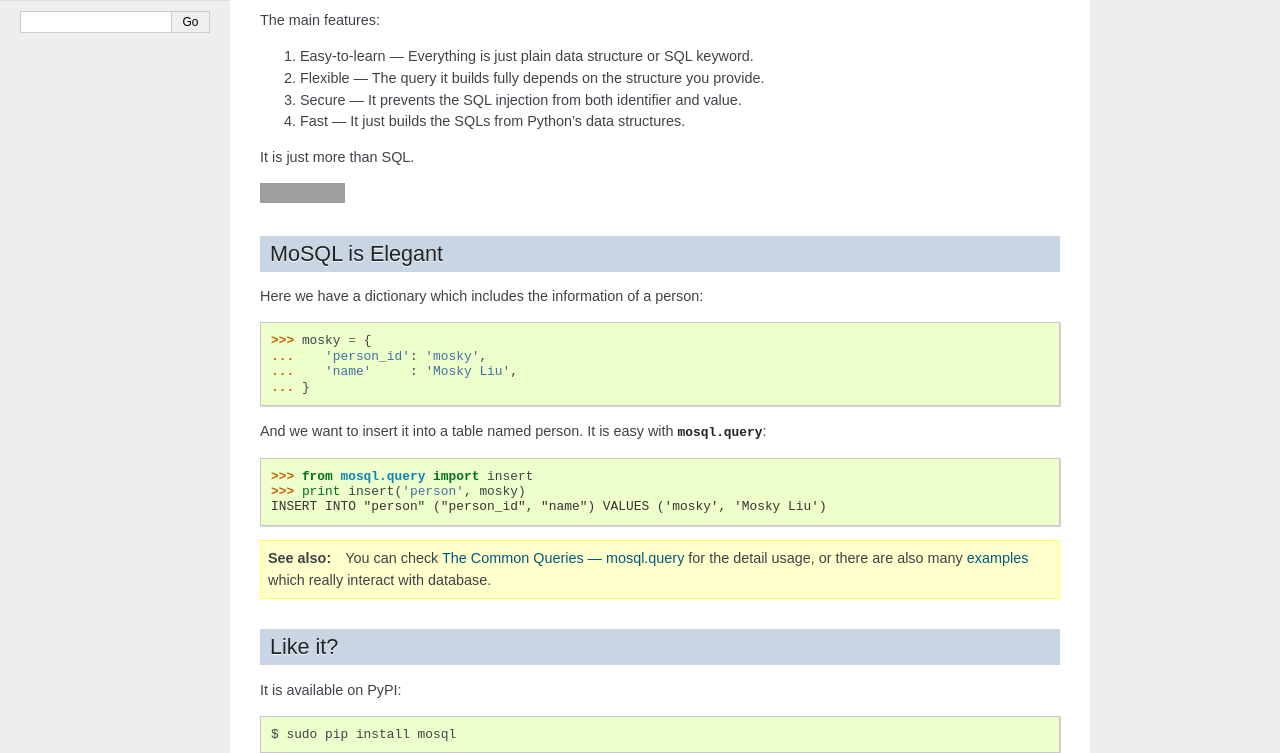
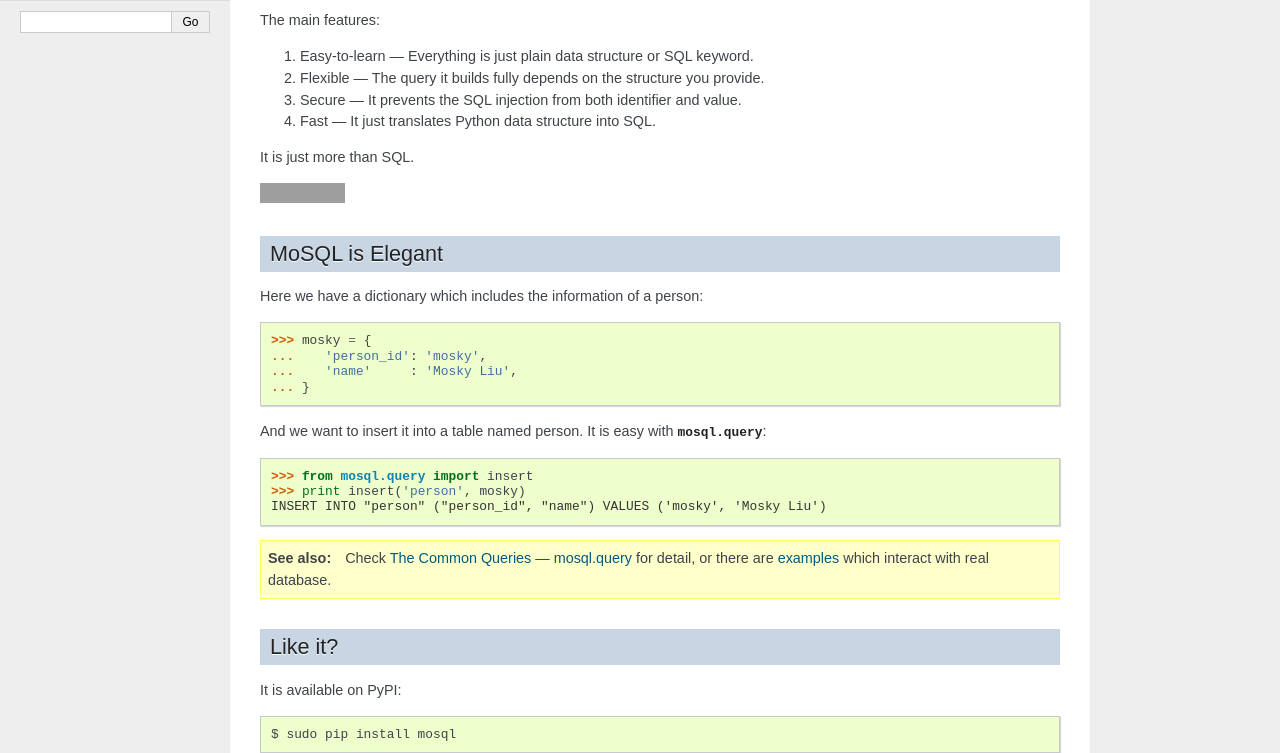
Before and after one commit to moskytw/mosql, a Sphinx documentation site: the page built from docs/index.rst, in a window 1280 px wide and 900 px high, scrolled down 253 px, cut to the strip 147-900 px from the top of the window. Built offline with Sphinx 7.4.7, drawn with Linux system fonts in a browser that asks for light colours; grey boxes are pictures that could not be loaded.

Commit message:
refined the README.rst and index.rst

```diff
--- a/docs/index.rst
+++ b/docs/index.rst
@@ -31,7 +31,7 @@
 1. Easy-to-learn --- Everything is just plain data structure or SQL keyword.
 2. Flexible --- The query it builds fully depends on the structure you provide.
 3. Secure --- It prevents the SQL injection from both identifier and value.
-4. Fast --- It just builds the SQLs from Python's data structures.
+4. Fast --- It just translates Python data structure into SQL.
 
 It is just more than SQL.
 
@@ -88,9 +88,9 @@
 
 .. seealso::
 
-    You can check :doc:`/query` for the detail usage, or there are also many
-    `examples <https://github.com/moskytw/mosql/tree/dev/examples>`_ which
-    really interact with database.
+    Check :doc:`/query` for detail, or there are `examples
+    <https://github.com/moskytw/mosql/tree/dev/examples>`_ which interact with
+    real database.
 
 Like it?
 --------
```
Also changed, not shown: README.rst (+5 -5 lines).
